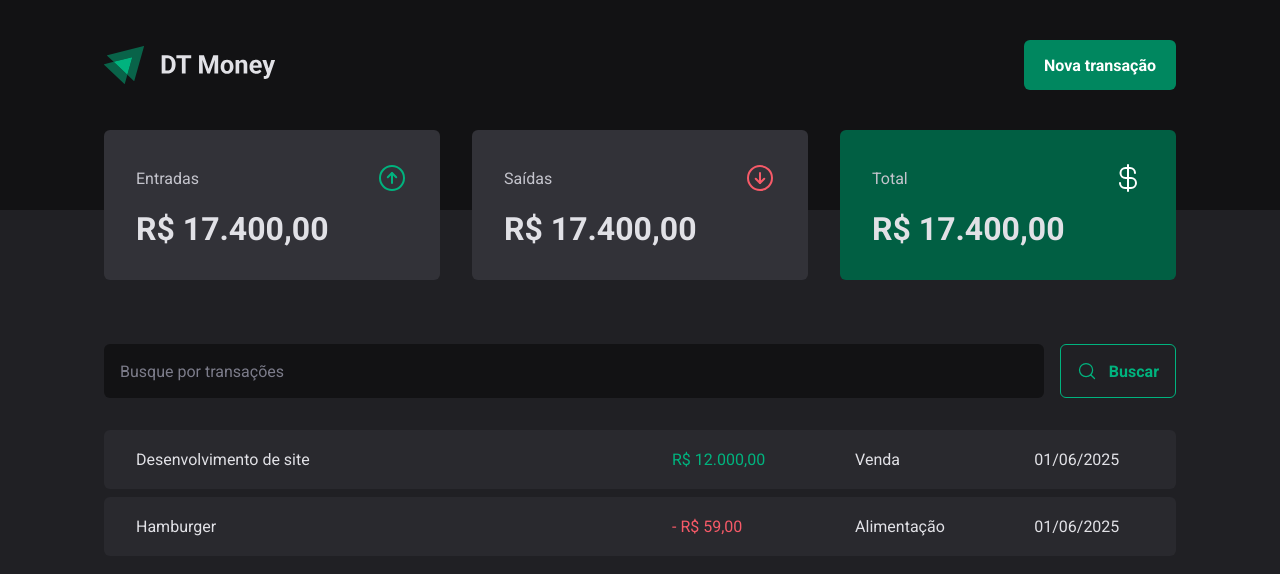
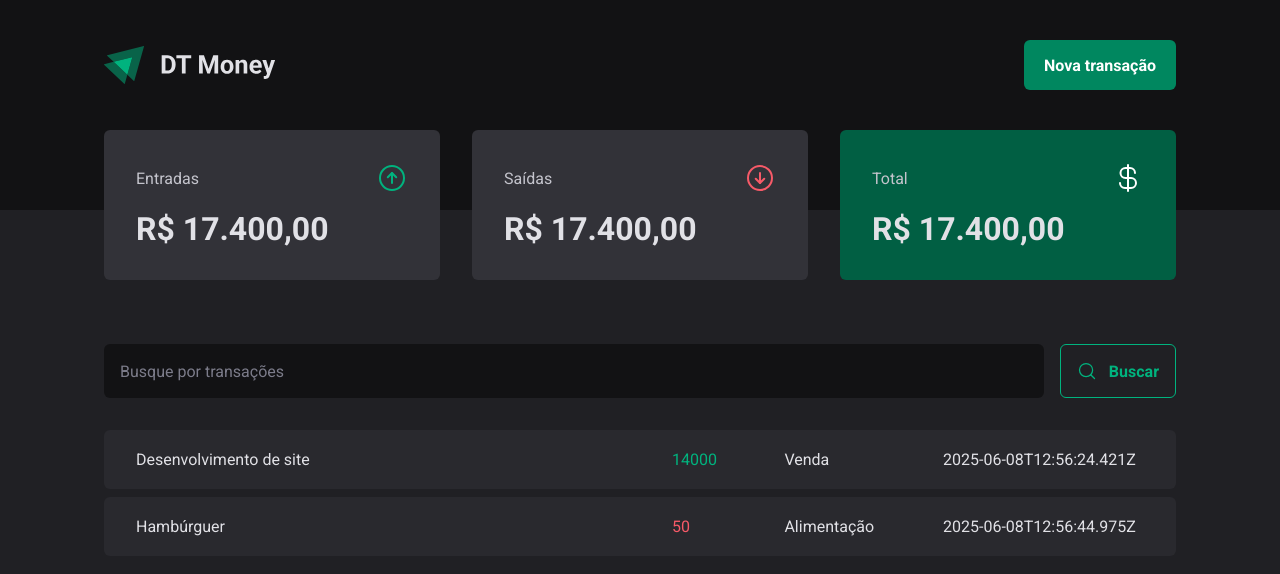
Before and after one commit to joschonarth/dt-money, a React (Vite) app: page / in a window 1280 px wide. Shown: the top 574 px of the page. Built offline with nearby package versions, Linux system fonts and the light colour scheme; data requests are answered from the project's data file.

Commit message:
feat: connect to API with HTTP request

```diff
--- a/package.json
+++ b/package.json
@@ -5,7 +5,7 @@
   "type": "module",
   "scripts": {
     "dev": "vite",
-    "dev:server": "json-server server.json -p 3333 -w -d 500",
+    "dev:server": "json-server server.json -p 3333 -w --delay 500",
     "build": "tsc -b && vite build",
     "lint": "eslint .",
     "preview": "vite preview"
@@ -30,7 +30,7 @@
     "eslint-plugin-react-hooks": "^5.2.0",
     "eslint-plugin-react-refresh": "^0.4.19",
     "globals": "^16.0.0",
-    "json-server": "^1.0.0-beta.3",
+    "json-server": "^0.17.3",
     "typescript": "~5.8.3",
     "typescript-eslint": "^8.30.1",
     "vite": "^6.3.5"
--- a/src/pages/Transactions/index.tsx
+++ b/src/pages/Transactions/index.tsx
@@ -1,3 +1,4 @@
+import { useEffect, useState } from 'react'
 import { Header } from '../../components/Header'
 import { Summary } from '../../components/Summary'
 import { SearchForm } from './components/SearchForm'
@@ -7,7 +8,29 @@
   TransactionsTable,
 } from './styles'
 
+interface Transaction {
+  id: number
+  description: string
+  type: 'income' | 'outcome'
+  price: number
+  category: string
+  createdAt: string
+}
+
 export function Transactions() {
+  const [transactions, setTransactions] = useState<Transaction>([])
+
+  async function loadTransactions() {
+    const response = await fetch('http://localhost:3333/transactions')
+    const data = await response.json()
+
+    setTransactions(data)
+  }
+
+  useEffect(() => {
+    loadTransactions()
+  }, [])
+
   return (
     <div>
       <Header />
@@ -18,22 +41,20 @@
 
         <TransactionsTable>
           <tbody>
-            <tr>
-              <td width="50%">Desenvolvimento de site</td>
-              <td>
-                <PriceHighlight variant="income">R$ 12.000,00</PriceHighlight>
-              </td>
-              <td>Venda</td>
-              <td>01/06/2025</td>
-            </tr>
-            <tr>
-              <td width="50%">Hamburger</td>
-              <td>
-                <PriceHighlight variant="outcome">- R$ 59,00</PriceHighlight>
-              </td>
-              <td>Alimentação</td>
-              <td>01/06/2025</td>
-            </tr>
+            {transactions.map((transaction) => {
+              return (
+                <tr key={transaction.id}>
+                  <td width="50%">{transaction.description}</td>
+                  <td>
+                    <PriceHighlight variant={transaction.type}>
+                      {transaction.price}
+                    </PriceHighlight>
+                  </td>
+                  <td>{transaction.category}</td>
+                  <td>{transaction.createdAt}</td>
+                </tr>
+              )
+            })}
           </tbody>
         </TransactionsTable>
       </TransactionsContainer>
```
Also changed, not shown: 1 other file (tests, documents, lock files or other folders).
